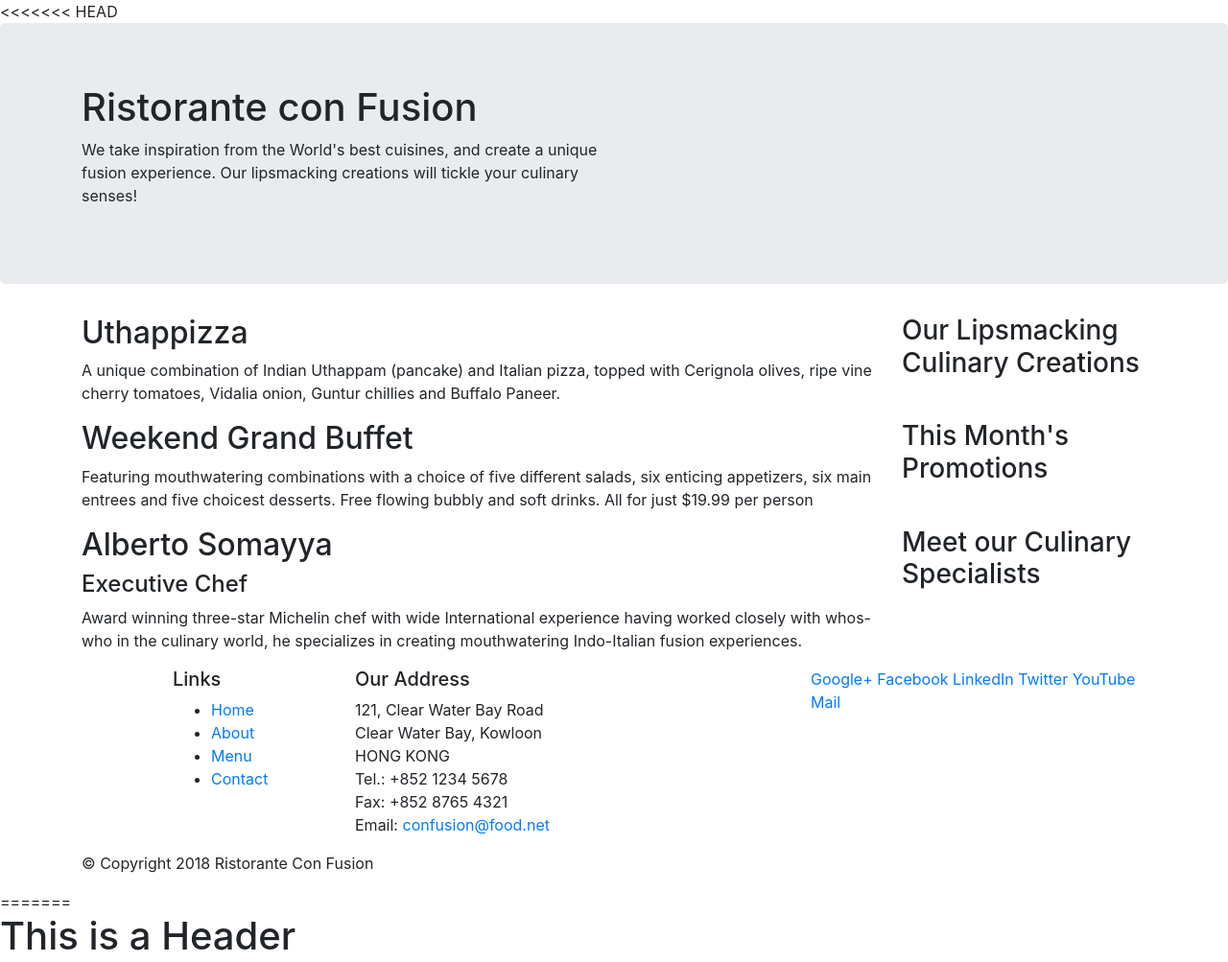
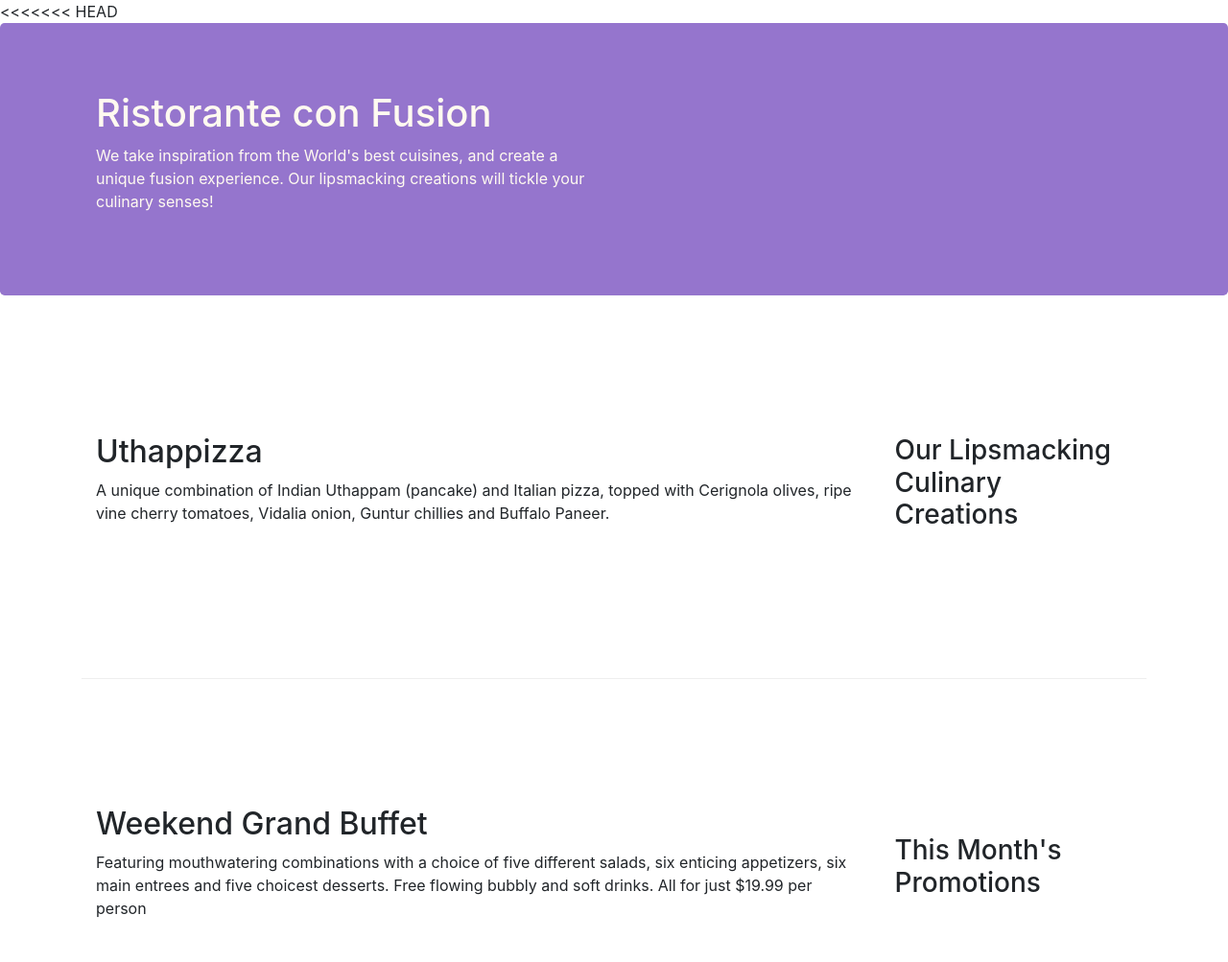
Before and after one commit to Longlhse161497/Assignment_1, a website: page index.html in a window 1280 px wide. Shown: the top 1003 px of the page at 96% size. Drawn offline with nearby package versions, Linux system fonts and the light colour scheme.

Commit message:
Bootstrap Grid Part 2

```diff
--- /dev/null
+++ b/css/styles.css
@@ -0,0 +1,30 @@
+.row-header{
+	margin: 0px auto;
+	padding: 0px;
+}
+
+.row-content{
+	margin: 0px auto;
+	padding: 50px 0px 50px 0px;
+	border-bottom: 1px ridge;
+	min-height: 400px;
+}
+
+.footer{
+	background-color: #D1C4E9;
+	margin: 0px auto;
+	padding: 20px 0px 20px 0pxx;
+}
+
+.jumbotron{
+	padding: 70px 30px 70px 30px;
+	margin: 0px auto;
+	background: #9575CD;
+	color: floralwhite;
+}
+
+address{
+	font-size: 80%;
+	margin: 0px;
+	color: #0F0F0F;
+}
--- a/index.html
+++ b/index.html
@@ -9,6 +9,7 @@
     <meta http-equiv="x-ua-compatible" content="ie=edge">
     <!-- Bootstrap CSS -->
     <link rel="stylesheet" href="node_modules/bootstrap/dist/css/bootstrap.min.css">
+    <link href="css/styles.css" rel="stylesheet">
     <title>Ristorante Con Fusion</title>
 </head>
 
@@ -16,7 +17,7 @@
 
     <header class="jumbotron">
         <div class="container">
-            <div class="row">
+            <div class="row row-header">
                 <div class="col-12 col-sm-6">
                     <h1>Ristorante con Fusion</h1>
                     <p>We take inspiration from the World's best cuisines, and create a unique fusion experience. Our lipsmacking creations will tickle your culinary senses!</p>
@@ -28,7 +29,7 @@
     </header>
 
     <div class="container">
-        <div class="row">
+        <div class="row row-content align-items-center">
             <div class="col-12 col-sm-4 order-sm-last col-md-3">
                 <h3>Our Lipsmacking Culinary Creations</h3>
             </div>
@@ -39,7 +40,7 @@
         </div>
 
 
-        <div class="row">
+        <div class="row row-content align-items-center">
             <div class="col-12 col-sm-4 order-sm-last col-md-3">
                 <h3>This Month's Promotions</h3>
             </div>
@@ -49,7 +50,7 @@
             </div>
         </div>
 
-        <div class="row">
+        <div class="row row-content align-items-center">
             <div class="col-12 col-sm-4 order-sm-last col-md-3">
                 <h3>Meet our Culinary Specialists</h3>
             </div>
@@ -63,10 +64,10 @@
 
     <footer>
         <div class="container">
-            <div class="row">
+            <div class="row footer">
                 <div class="col-4 offset-1 col-sm-2">
                     <h5>Links</h5>
-                    <ul>
+                    <ul class="list-unstyled">
                         <li><a href="#">Home</a></li>
                         <li><a href="#">About</a></li>
                         <li><a href="#">Menu</a></li>
@@ -84,7 +85,7 @@
 		              Email: <a href="mailto:confusion@food.net">confusion@food.net</a>
 		           </address>
                 </div>
-                <div class="col-12 col-sm-4">
+                <div class="col-12 col-sm-4 align-self-center">
                     <div>
                         <a href="http://google.com/+">Google+</a>
                         <a href="http://www.facebook.com/profile.php?id=">Facebook</a>
@@ -95,7 +96,7 @@
                     </div>
                 </div>
            </div>
-           <div class="row">
+           <div class="row footer justify-content-center">
                 <div class="col-auto">
                     <p>© Copyright 2018 Ristorante Con Fusion</p>
                 </div>
```
